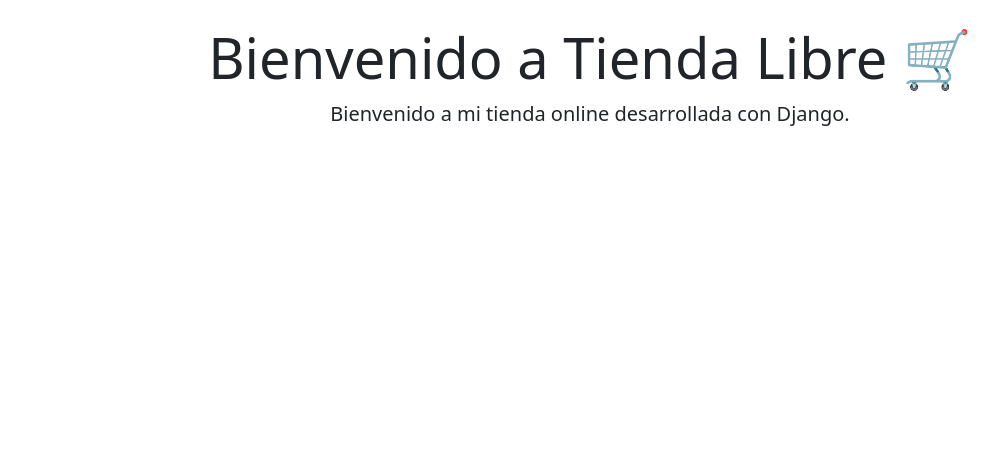
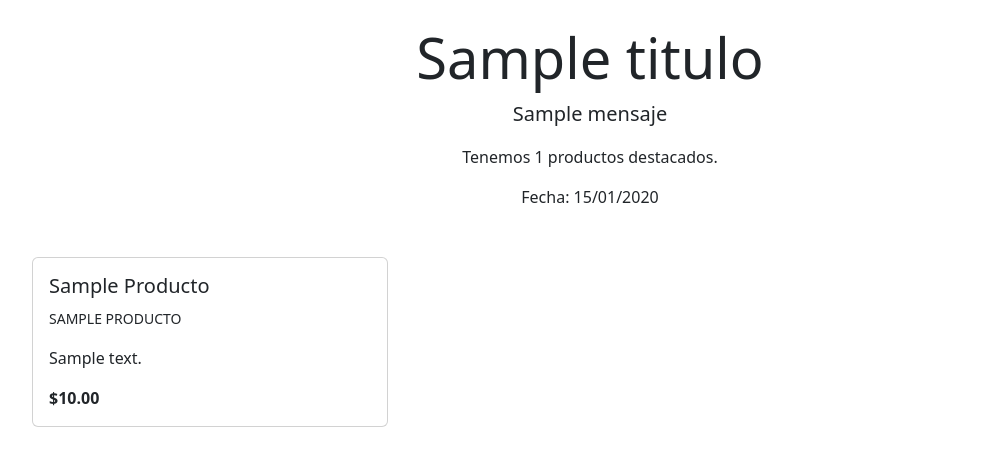
Before and after one commit to Villada-PG3/trabajo-practico-tienda-libre-FeliFaule, a Django app: template tiendalibre/templates/tiendalibre/home.html in a window 1280 px wide. Shown: the part 56-522 px from the top of the page, without its empty margins (50-1048 px from the left). Run offline with Django 5.2, Linux system fonts and the light colour scheme; the template is opened without the code that fills it: most values are stand-ins (such as "Sample title", 1, 10 or a date in 2020).

Commit message:
feat: template dinámico con DTL en home.

```diff
--- a/tiendalibre/templates/tiendalibre/home.html
+++ b/tiendalibre/templates/tiendalibre/home.html
@@ -1,17 +1,90 @@
 {% extends "base.html" %}
 
-{% block title %}Inicio - Tienda Libre{% endblock %}
+{% block title %}
+{{ titulo }}
+{% endblock %}
 
 {% block content %}
 
-<div class="text-center">
+<div class="text-center mb-5">
 
-    <h1 class="display-4">Bienvenido a Tienda Libre 🛒</h1>
+    <h1 class="display-4">{{ titulo }}</h1>
 
     <p class="lead">
-        Bienvenido a mi tienda online desarrollada con Django.
+        {{ mensaje }}
+    </p>
+
+    <p>
+        Tenemos {{ productos_destacados|length }} productos destacados.
+    </p>
+
+    <p>
+        Fecha: {{ fecha|date:"d/m/Y" }}
     </p>
 
 </div>
 
+
+<div class="row">
+
+    {% for producto in productos_destacados %}
+
+        <div class="col-md-4 mb-4">
+
+            <div class="card h-100">
+
+                <div class="card-body">
+
+                    <h5 class="card-title">
+                        {{ producto.nombre|title }}
+                    </h5>
+
+                    <p>
+                        <small>
+                            {{ producto.nombre|upper }}
+                        </small>
+                    </p>
+
+                    {% if producto.destacado %}
+                        <span class="badge bg-success">
+                            Producto destacado
+                        </span>
+                    {% endif %}
+
+                    <p class="card-text mt-2">
+                        {{ producto.descripcion|truncatechars:50 }}
+                    </p>
+
+                    {% if producto.precio %}
+                        <p class="card-text">
+                            <strong>
+                                ${{ producto.precio|floatformat:2 }}
+                            </strong>
+                        </p>
+                    {% else %}
+                        <p class="card-text">
+                            <strong>
+                                Precio: {{ producto.precio|default:"Sin precio" }}
+                            </strong>
+                        </p>
+                    {% endif %}
+
+                </div>
+
+            </div>
+
+        </div>
+
+    {% empty %}
+
+        <div class="col-12 text-center">
+            <p class="alert alert-warning">
+                No hay productos destacados disponibles.
+            </p>
+        </div>
+
+    {% endfor %}
+
+</div>
+
 {% endblock %}
```
Also changed, not shown: tiendalibre/views.py (+47 -1 lines).
